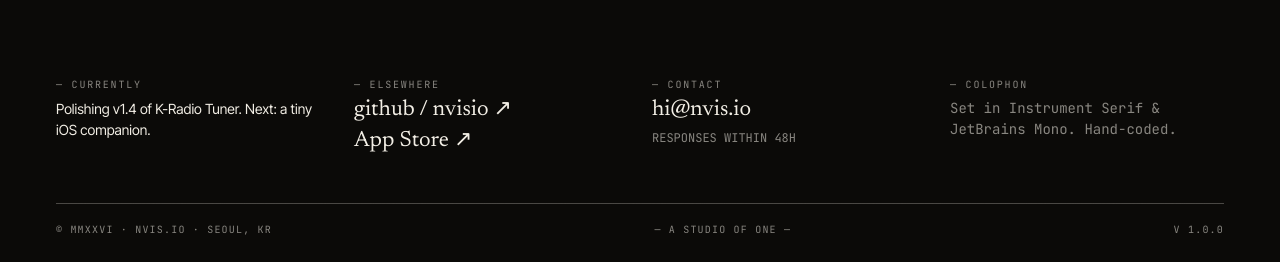
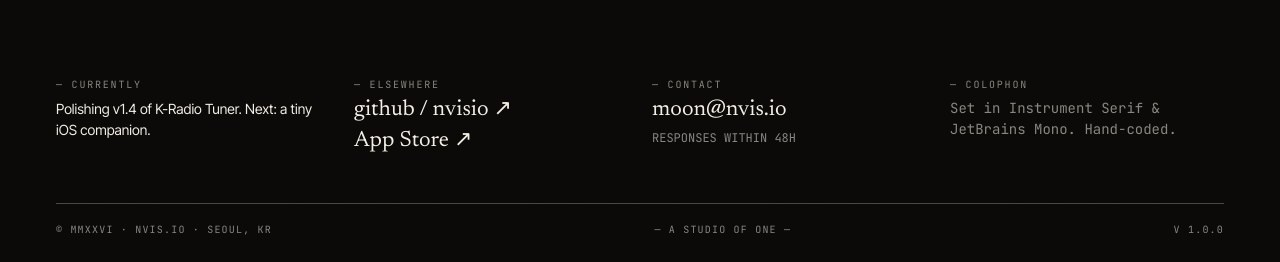
Before and after one commit to nvisio/nvisio.github.io, a Jekyll site: the page built from index.html, in a window 1280 px wide and 900 px high, scrolled down 2630 px. Shown: the part 635-897 px from the top of the window. Built offline with Jekyll 4.4.1, drawn with Linux system fonts in a browser that asks for light colours; some web fonts are replaced.

Commit message:
chore: update contact email to moon@nvis.io

```diff
--- a/_includes/footer.html
+++ b/_includes/footer.html
@@ -16,7 +16,7 @@
       </div>
       <div class="ft-col">
         <span class="k">&mdash; Contact</span>
-        <a href="mailto:hi@nvis.io">hi@nvis.io</a>
+        <a href="mailto:moon@nvis.io">moon@nvis.io</a>
         <span class="txt mono-muted">RESPONSES WITHIN 48H</span>
       </div>
       <div class="ft-col">
```
